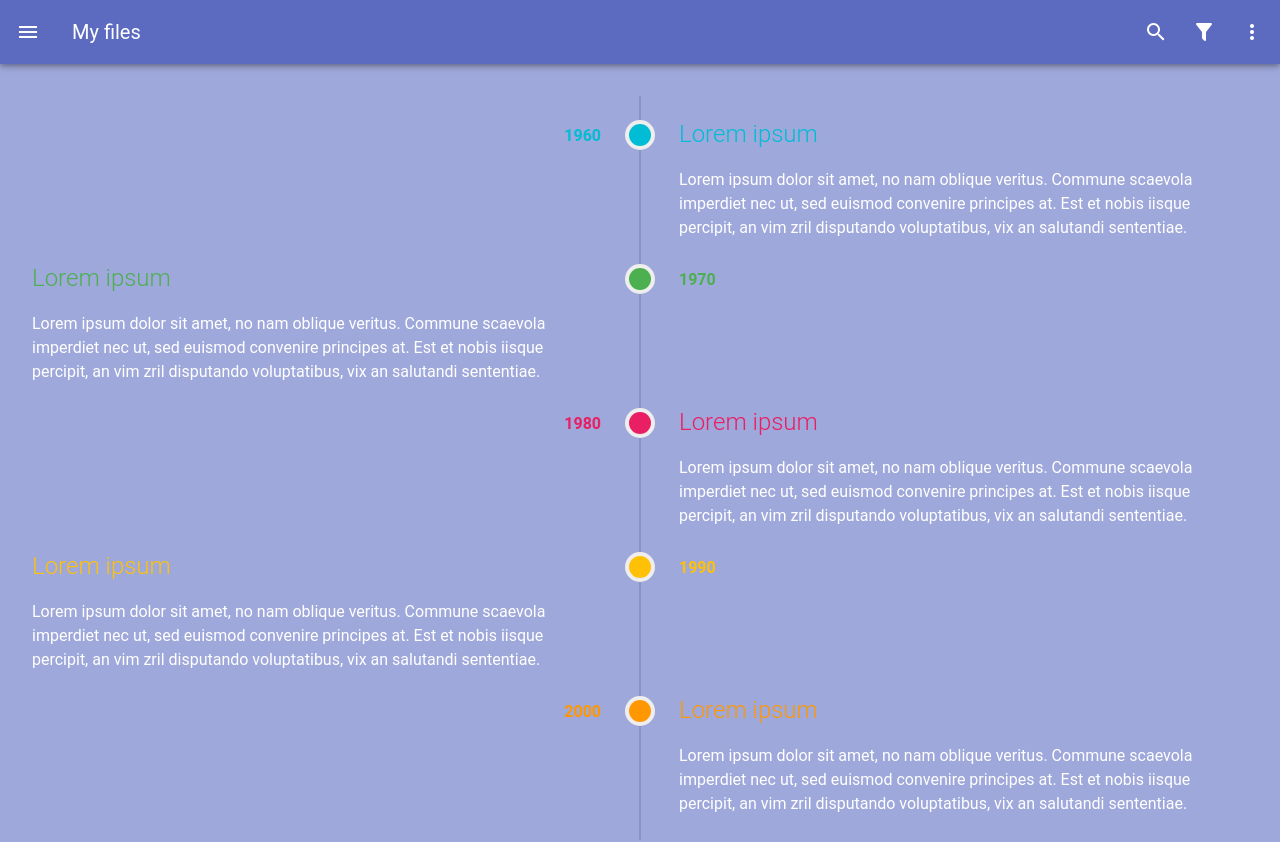
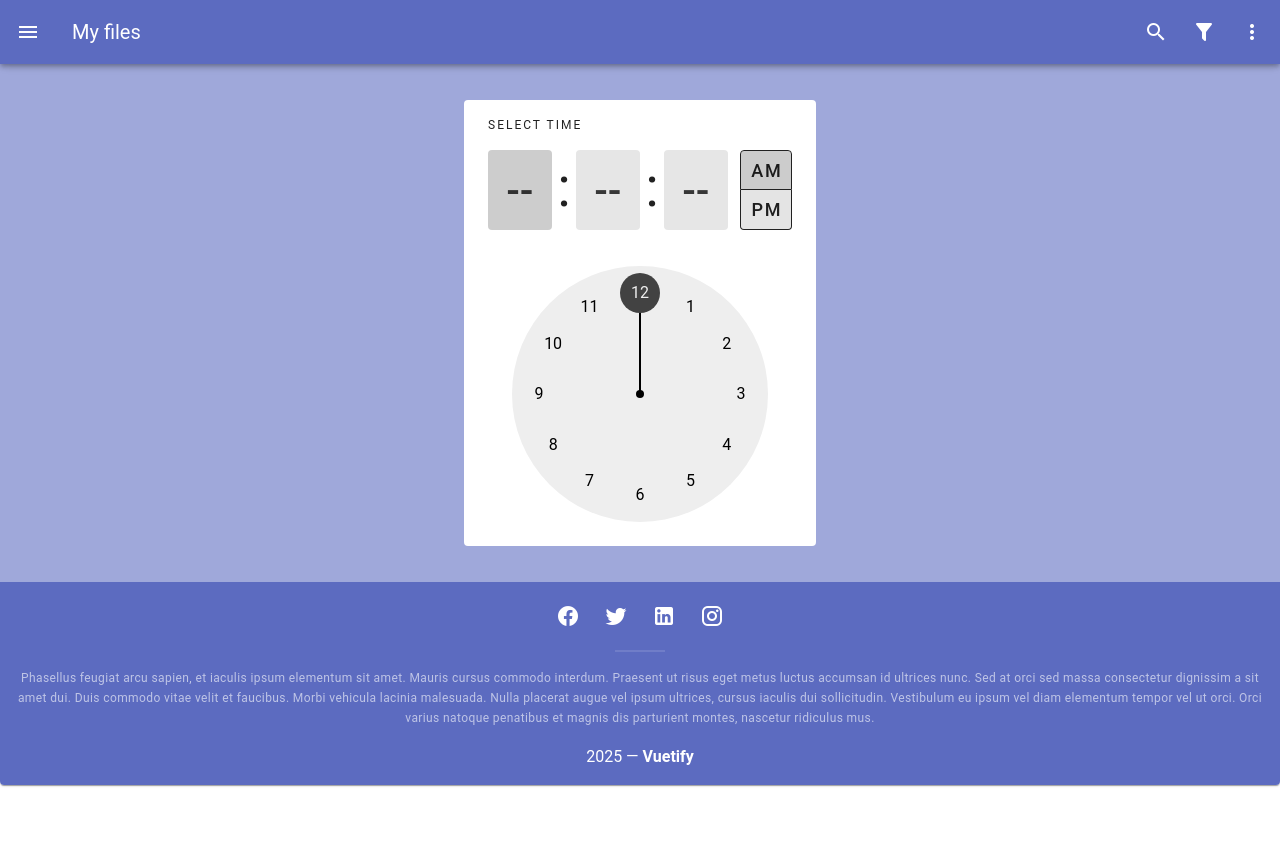
Before and after one commit to Omran950/First-Vue-app, a Vue app: page /third in a window 1280 px wide. Shown: the top 842 px of the page. After the commit the page ends 800 px from the top, so only its background shows below. Built offline with nearby package versions, Linux system fonts and the light colour scheme.

Commit message:
add error 404 page and update timeline component

```diff
--- a/src/components/Timeline.vue
+++ b/src/components/Timeline.vue
@@ -1,41 +1,7 @@
 <template>
-  <v-timeline align="start">
-    <v-timeline-item v-for="(year, i) in years" :key="i" :dot-color="year.color" size="small">
-      <template v-slot:opposite>
-        <div :class="`pt-1 headline font-weight-bold text-${year.color}`" v-text="year.year"></div>
-      </template>
-      <div>
-        <h2 :class="`mt-n1 headline font-weight-light mb-4 text-${year.color}`">Lorem ipsum</h2>
-        <div>
-          Lorem ipsum dolor sit amet, no nam oblique veritus. Commune scaevola imperdiet nec ut, sed
-          euismod convenire principes at. Est et nobis iisque percipit, an vim zril disputando
-          voluptatibus, vix an salutandi sententiae.
-        </div>
-      </div>
-    </v-timeline-item>
-  </v-timeline>
+  <v-container>
+    <v-row justify="center">
+      <v-time-picker use-seconds></v-time-picker>
+    </v-row>
+  </v-container>
 </template>
-<script setup>
-const years = [
-  {
-    color: 'cyan',
-    year: '1960',
-  },
-  {
-    color: 'green',
-    year: '1970',
-  },
-  {
-    color: 'pink',
-    year: '1980',
-  },
-  {
-    color: 'amber',
-    year: '1990',
-  },
-  {
-    color: 'orange',
-    year: '2000',
-  },
-]
-</script>
--- a/src/router/index.js
+++ b/src/router/index.js
@@ -3,6 +3,7 @@ import HomeView from '../views/HomeView.vue'
 import MainLayout from '@/layouts/MainLayout.vue'
 import SecondView from '@/views/SecondView.vue'
 import ThirdView from '@/views/ThirdView.vue'
+import NotFound from '@/views/NotFound.vue'
 
 const router = createRouter({
   history: createWebHistory(import.meta.env.BASE_URL),
@@ -28,6 +29,11 @@ const router = createRouter({
         },
       ],
     },
+    {
+      path: '/:pathMatch(.*)*',
+      name: 'NotFound',
+      component: NotFound,
+    },
   ],
 })
 
--- /dev/null
+++ b/src/views/NotFound.vue
@@ -0,0 +1,8 @@
+<template>
+  <v-empty-state
+    class="h-screen bg-deep-purple-lighten-3"
+    icon="mdi-magnify"
+    text="Try adjusting your search terms or filters. Sometimes less specific terms or broader queries can help you find what you're looking for."
+    title="We couldn't find a match."
+  ></v-empty-state>
+</template>
```
